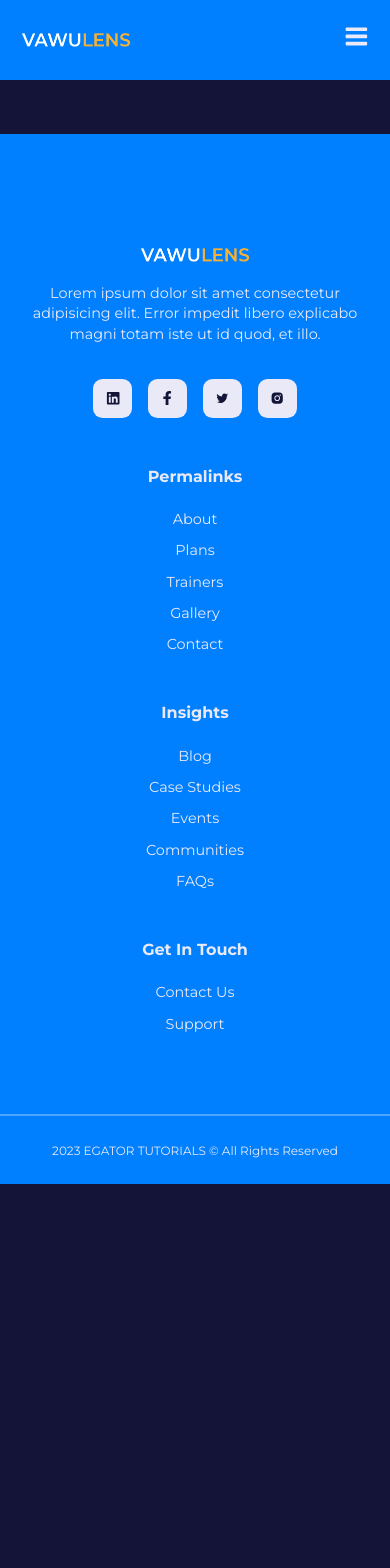
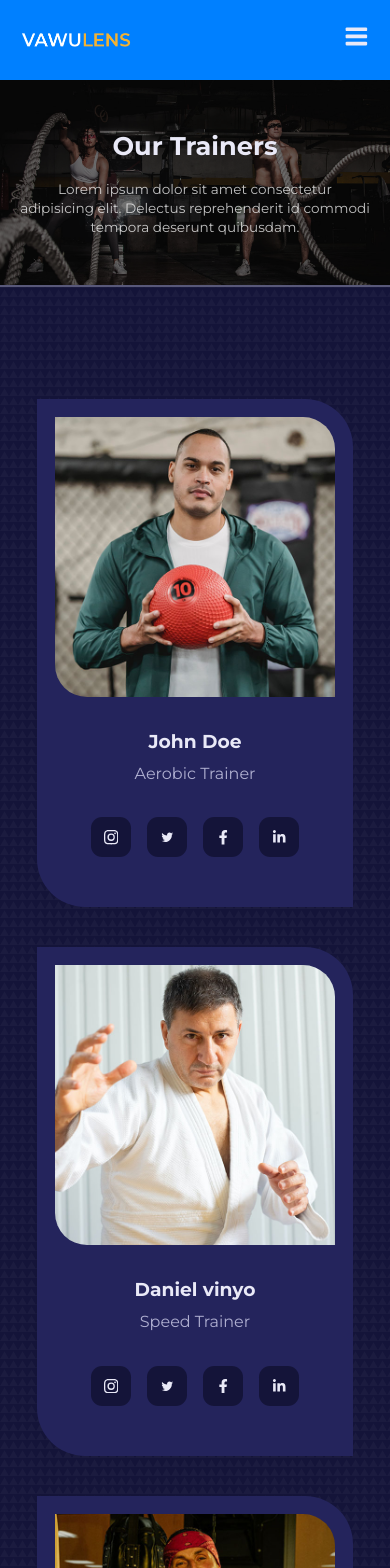
Before and after one commit to mishadiatel/react-website-vawulens, a React (Create React App) app: page /trainers in a window 390 px wide. Shown: the top 1568 px of the page. Before the commit the page ends 1184 px from the top, so only its background shows below. Built offline with nearby package versions, Linux system fonts and the light colour scheme.

Commit message:
added plans and trainers pages

```diff
--- /dev/null
+++ b/src/components/Trainer.jsx
@@ -0,0 +1,29 @@
+import Card from "../UI/Card";
+
+const Trainer = ({ image, name, job, socials }) => {
+  return (
+    <Card className={"trainer"}>
+      <div className="trainer__img">
+        <img src={image} alt={name} />
+      </div>
+      <h3>{name}</h3>
+      <p>{job}</p>
+      <div className="trainer__socials">
+        {socials.map(({ icon, link }, index) => {
+          return (
+            <a
+              key={index}
+              href={link}
+              target={"_blank"}
+              rel={"noreffer noopener"}
+            >
+              {icon}
+            </a>
+          );
+        })}
+      </div>
+    </Card>
+  );
+};
+
+export default Trainer;
--- a/src/index.css
+++ b/src/index.css
@@ -36,7 +36,7 @@ body {
   color: var(--color-gray-200);
   line-height: 1.4;
   overflow-x: hidden;
-  background: var(--color-gray-600);
+  background: var(--color-gray-600) url("./images/bg_texture.png");
 }
 
 .container {
--- a/src/pages/home/Home.jsx
+++ b/src/pages/home/Home.jsx
@@ -14,7 +14,6 @@ const Home = () => {
       <Values />
       <FAQs />
       <Testimonials />
-      <Footer />
     </>
   );
 };
--- a/src/pages/home/home.css
+++ b/src/pages/home/home.css
@@ -40,15 +40,14 @@
   background: linear-gradient(75deg, var(--color-secondary), transparent);
   border-radius: 50%;
   position: absolute;
+  filter: blur(15px);
   transition: var(--transition);
 }
 
 .main__header-image {
   position: relative;
 }
-.main__header-right:hover .main__header-circle {
-  filter: blur(15px);
-}
+
 
 /* =================== PROGRAMS ==================== */
 
--- a/src/pages/plans/Plans.jsx
+++ b/src/pages/plans/Plans.jsx
@@ -1,7 +1,41 @@
 import "./plans.css";
+import HeaderImage from "../../images/header_bg_4.jpg";
+import Header from "../../components/Header";
+import { plans } from "../../data";
+import Card from "../../UI/Card";
 
 const Plans = () => {
-  return <div>Plans</div>;
+  return (
+    <>
+      <Header title={"Membership Plans"} image={HeaderImage}>
+        Lorem ipsum dolor sit amet consectetur adipisicing elit. A possimus
+        blanditiis dignissimos.
+      </Header>
+      <section className="plans">
+        <div className="container plans__container">
+          {plans.map(({ id, name, desc, price, features }) => {
+            return (
+              <Card key={id} className="plan">
+                <h3>{name}</h3>
+                <small>{desc}</small>
+                <h1>{`$${price}`}</h1>
+                <h2>/mo</h2>
+                <h4>Features</h4>
+                {features.map(({ feature, available }, index) => {
+                  return (
+                    <p key={index} className={!available ? "disabled" : ""}>
+                      {feature}
+                    </p>
+                  );
+                })}
+                <button className="btn lg">Choose Plan</button>
+              </Card>
+            );
+          })}
+        </div>
+      </section>
+    </>
+  );
 };
 
 export default Plans;
--- a/src/pages/plans/plans.css
+++ b/src/pages/plans/plans.css
@@ -0,0 +1,56 @@
+.plans__container {
+  display: grid;
+  grid-template-columns: repeat(3, 1fr);
+  gap: 3rem;
+}
+
+.plan h3 {
+  margin-bottom: 0.8rem;
+}
+
+.plan small {
+  margin-bottom: 2rem;
+}
+
+.plan h1 {
+  color: var(--color-primary-variant);
+  display: inline;
+}
+.plan h2 {
+  display: inline;
+  color: var(--color-gray-400);
+}
+
+.plan h4 {
+  margin-top: 2rem;
+}
+.plan p {
+  margin-top: 1rem;
+  color: var(--color-gray-100);
+}
+.plan p.disabled {
+  color: var(--color-gray-400);
+}
+
+.plan button {
+  margin-top: 3rem;
+  cursor: pointer;
+}
+
+@media screen and (max-width: 1024px) {
+  .plans__container {
+    grid-template-columns: 1fr 1fr;
+    gap: 2rem;
+  }
+}
+
+@media screen and (max-width: 600px) {
+  .plans__container {
+    grid-template-columns: 1fr;
+  }
+
+  .plan {
+    width: 90%;
+    margin-inline: auto;
+  }
+}
--- a/src/pages/trainers/Trainers.jsx
+++ b/src/pages/trainers/Trainers.jsx
@@ -1,7 +1,41 @@
 import "./trainers.css";
+import HeaderImage from "../../images/header_bg_5.jpg";
+import { BsInstagram } from "react-icons/bs";
+import { AiOutlineTwitter } from "react-icons/ai";
+import { FaFacebookF, FaLinkedinIn } from "react-icons/fa";
+import Header from "../../components/Header";
+import { trainers } from "../../data";
+import Trainer from "../../components/Trainer";
 
 const Trainers = () => {
-  return <div>Trainers</div>;
+  return (
+    <>
+      <Header title={"Our Trainers"} image={HeaderImage}>
+        Lorem ipsum dolor sit amet consectetur adipisicing elit. Delectus
+        reprehenderit id commodi tempora deserunt quibusdam.
+      </Header>
+      <section className="trainers">
+        <div className="container trainers__container">
+          {trainers.map(({ id, image, name, job, socials }) => {
+            return (
+              <Trainer
+                key={id}
+                image={image}
+                name={name}
+                job={job}
+                socials={[
+                  { icon: <BsInstagram />, link: socials[0] },
+                  { icon: <AiOutlineTwitter />, link: socials[1] },
+                  { icon: <FaFacebookF />, link: socials[2] },
+                  { icon: <FaLinkedinIn />, link: socials[3] },
+                ]}
+              />
+            );
+          })}
+        </div>
+      </section>
+    </>
+  );
 };
 
 export default Trainers;
--- a/src/pages/trainers/trainers.css
+++ b/src/pages/trainers/trainers.css
@@ -0,0 +1,62 @@
+.trainers__container {
+  display: grid;
+  grid-template-columns: repeat(3, 1fr);
+  gap: 4rem;
+}
+.card.trainer {
+  padding: 1rem;
+}
+
+.trainer__img {
+  border-radius: 0 2rem;
+  overflow: hidden;
+}
+
+.trainer h3 {
+  margin-top: 2rem;
+}
+
+.trainer p {
+  margin-top: 0.5rem;
+}
+
+.trainer__socials {
+  display: flex;
+  gap: 1rem;
+  justify-content: center;
+  align-items: center;
+  margin: 2rem 0;
+}
+
+.trainer__socials a {
+  font-size: 0.9rem;
+  background: var(--color-gray-600);
+  padding: 0.8rem;
+  border-radius: 0.7rem;
+  transition: var(--transition);
+  display: flex;
+  align-items: center;
+  justify-content: center;
+}
+
+.trainer:hover a {
+  background: var(--color-gray-500);
+}
+
+@media screen and (max-width: 1024px) {
+  .trainers__container {
+    grid-template-columns: repeat(2, 1fr);
+    gap: 2.5rem;
+  }
+}
+
+@media screen and (max-width: 600px) {
+  .trainers__container {
+    grid-template-columns: 1fr;
+    gap: 2.5rem;
+  }
+  .card.trainer {
+    width: 90%;
+    margin-inline: auto;
+  }
+}
```
